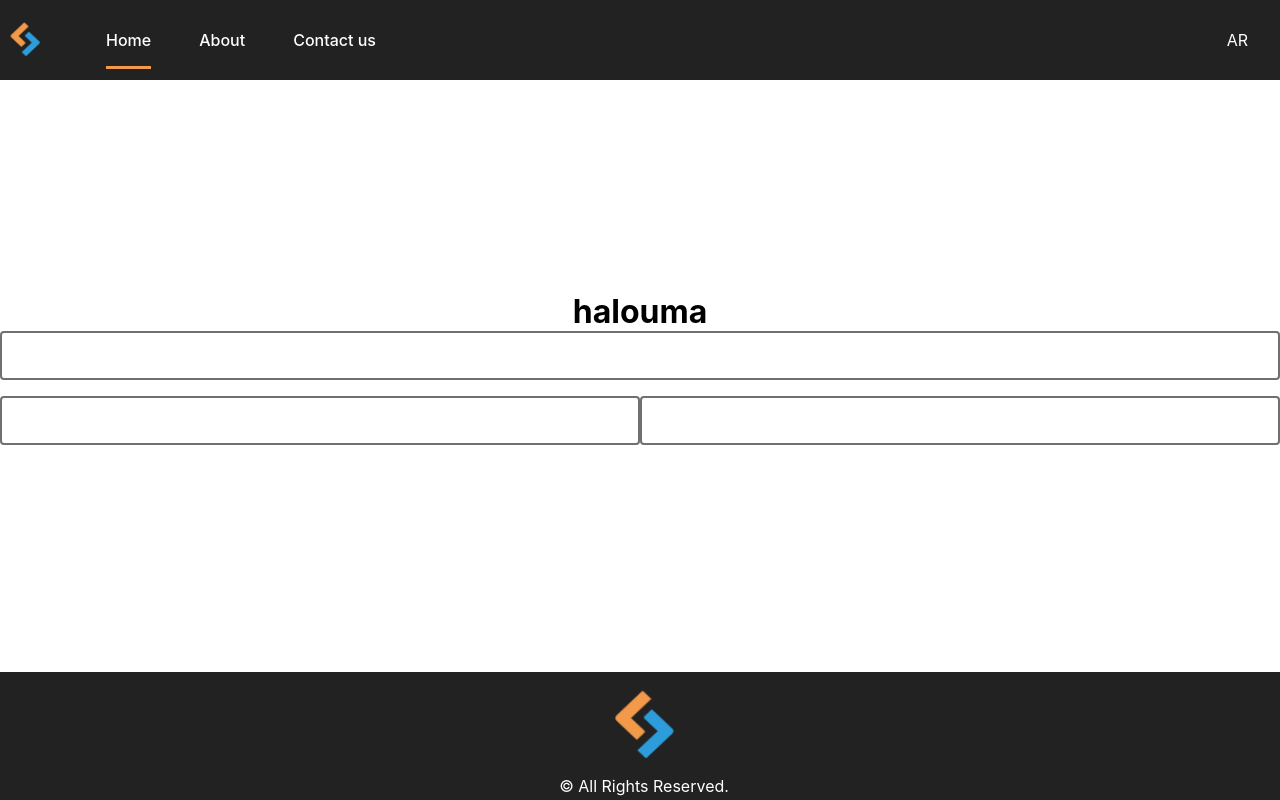
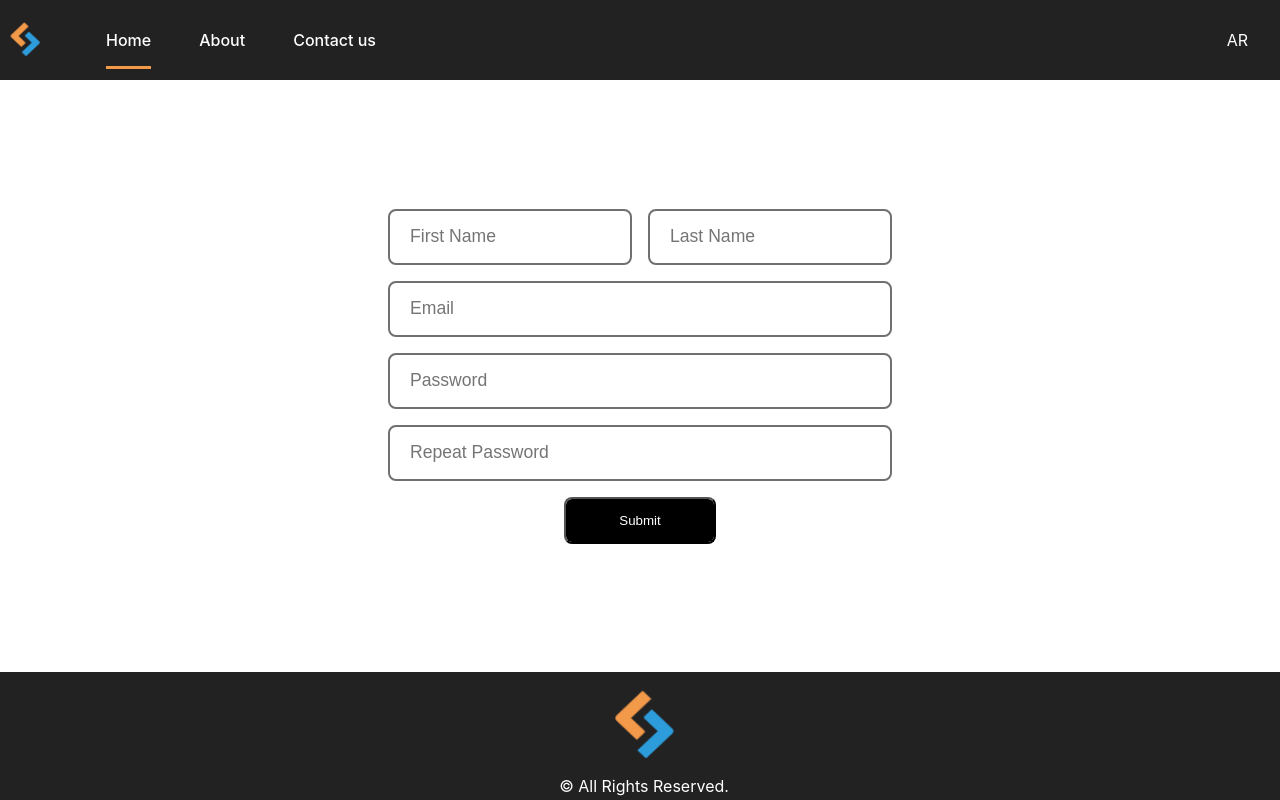
Before and after one commit to Mortadhagomri/innovant, a Next.js app in the folder website/: page /home in a window 1280 px wide. Built offline with nearby package versions, Linux system fonts and the light colour scheme.

Commit message:
form button

```diff
--- /dev/null
+++ b/website/components/button/index.js
@@ -0,0 +1,8 @@
+import styles from "../../styles/form.module.css"
+const Button = ({ textBtn }) => {
+    return (
+        <button className={styles.button}>{textBtn}</button>
+    );
+}
+
+export default Button;
--- /dev/null
+++ b/website/components/form/index.js
@@ -0,0 +1,21 @@
+import { Input, GroupInput } from "../input";
+import styles from "../../styles/form.module.css"
+import Button from "../button";
+
+
+const Form = ({ action }) => {
+    return (
+        <form className={styles.form} action={action} method="POST">
+            <GroupInput >
+                <Input type="text" placeholder="First Name" name="firstname" />
+                <Input type="text" placeholder="Last Name" name="lastname" />
+            </GroupInput>
+            <Input type="email" placeholder="Email" name="email" />
+            <Input type="password" placeholder="Password" name="password" />
+            <Input type="password" placeholder="Repeat Password" />
+            <Button textBtn="Submit" />
+        </form>
+    );
+}
+
+export default Form;
--- a/website/pages/home.js
+++ b/website/pages/home.js
@@ -1,15 +1,11 @@
-import React from 'react'
-import { GroupInput, Input } from '../components/input';
 import MainLayout from '../layout/mainLayout';
+import Form from '../components/form';
+
+
 const Home = () => {
     return (
         <MainLayout>
-            <h1>halouma</h1>
-            <Input />
-            <GroupInput >
-                <Input />
-                <Input />
-            </GroupInput>
+            <Form action="/home" />
         </MainLayout>
     );
 }
--- /dev/null
+++ b/website/styles/form.module.css
@@ -0,0 +1,15 @@
+.form {
+  width: 536px;
+  padding: 1rem;
+  display: flex;
+  flex-direction: column;
+}
+.button {
+  color: #fff;
+  width: 152px;
+  height: 47px;
+  background: #000000 0% 0% no-repeat padding-box;
+  border-radius: 8px;
+  opacity: 1;
+  align-self: center;
+}
--- a/website/styles/input.module.css
+++ b/website/styles/input.module.css
@@ -1,12 +1,13 @@
 .input {
   width: 100%;
+  height: 56px;
   margin-bottom: 1rem;
   border: 0;
   outline: 0;
   font-size: 1.1rem;
   padding: 0.75rem 1.25rem;
   border: 2px #707070 solid;
-  border-radius: 4px;
+  border-radius: 8px;
 }
 .input_error {
   border: 2px tomato solid;
@@ -18,3 +19,6 @@
   justify-content: space-between;
   align-items: center;
 }
+.group_input Input:nth-child(1) {
+  margin-right: 1rem;
+}
```
